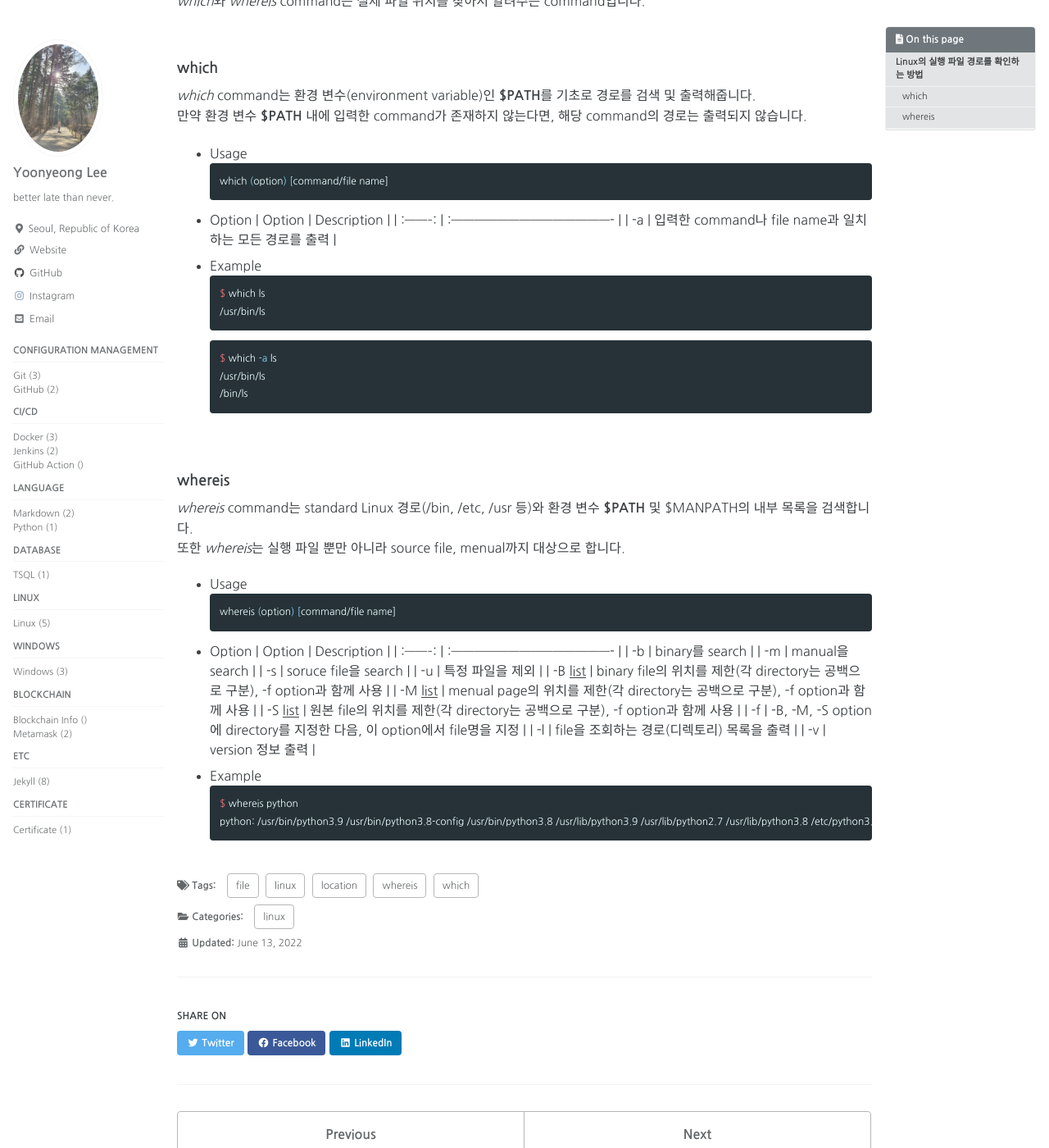
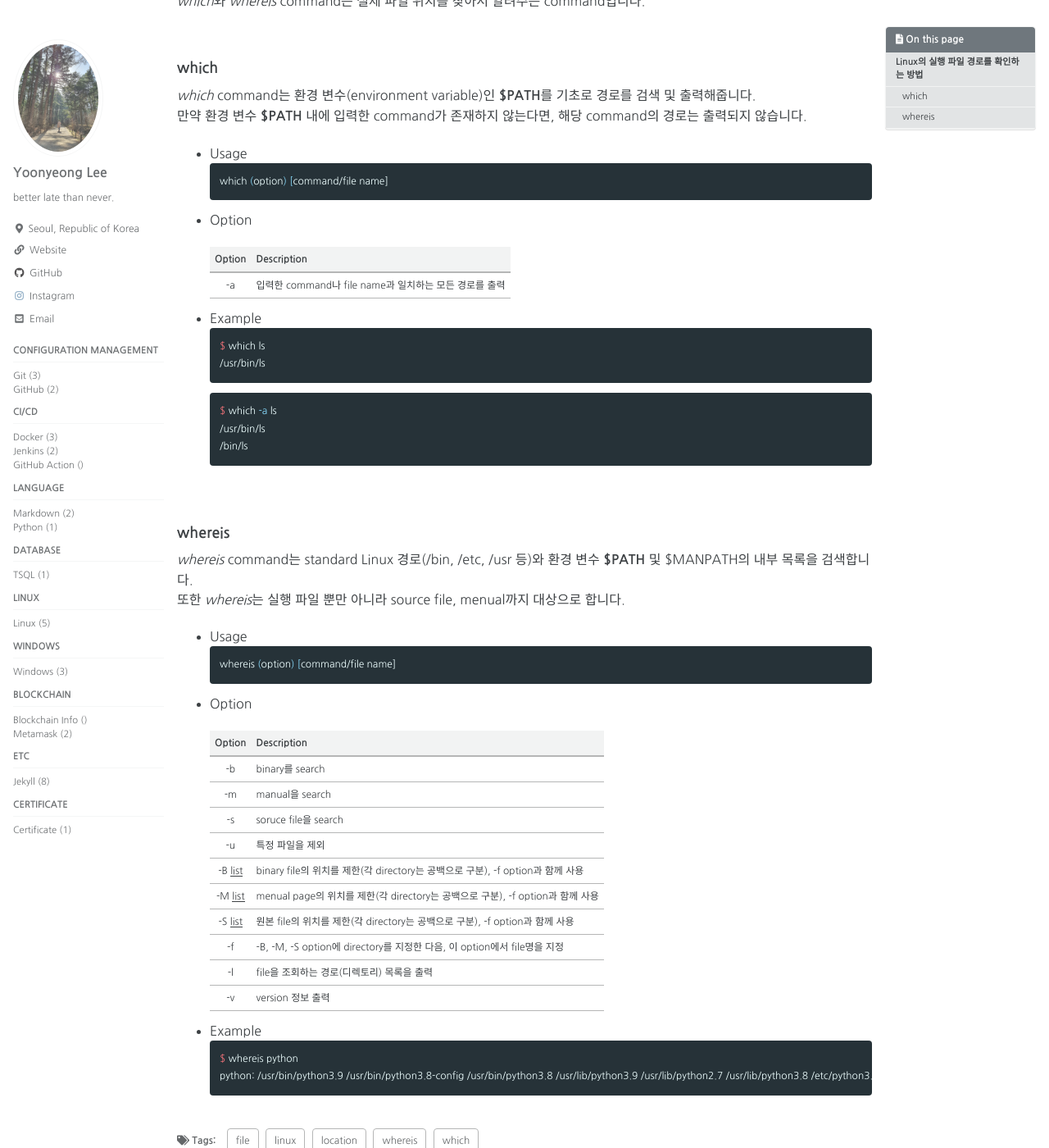
Before and after one commit to ynlee1/ynlee1.github.io, a Jekyll site: the page built from _posts/2022-06-07-find-linux-excute-file.md, in a window 1280 px wide and 1400 px high, scrolled down 314 px. Shown: the whole window at 82% size. Built offline with Jekyll 4.4.1, drawn with Linux system fonts in a browser that asks for light colours; cached includes are drawn as plain includes; comment, search, counter and statistics services are not loaded; part of the change alters nothing that is shown.

````diff
--- a/_posts/2022-06-07-find-linux-excute-file.md
+++ b/_posts/2022-06-07-find-linux-excute-file.md
@@ -2,7 +2,7 @@
 published: true
 title: "[Linux] 실행 파일 경로를 확인하는 방법(which/whereis)"
 date: 2022-06-07
-last_modified_at: 2022-06-13T09:20:00
+last_modified_at: 2022-06-13T10:48:00
 toc: true
 toc_sticky: true
 categories:
@@ -29,9 +29,11 @@ Linux에서 python을 실행할 때 우리는 당연하게도 <i>python</i>이
   which (option) [command/file name]
   ```
 - Option
+
   | Option | Description |
   | :--------: | :------------------------------------------- |
   | -a | 입력한 command나 file name과 일치하는 모든 경로를 출력 |
+
 - Example
   ```sh
   $ which ls
@@ -54,6 +56,7 @@ Linux에서 python을 실행할 때 우리는 당연하게도 <i>python</i>이
   whereis (option) [command/file name]
   ```
 - Option
+
   | Option | Description |
   | :--------: | :------------------------------------------- |
   | -b | binary를 search |
@@ -66,6 +69,7 @@ Linux에서 python을 실행할 때 우리는 당연하게도 <i>python</i>이
   | -f | -B, -M, -S option에 directory를 지정한 다음, 이 option에서 file명을 지정 |
   | -l | file을 조회하는 경로(디렉토리) 목록을 출력 |
   | -v | version 정보 출력 |
+
 - Example
   ```sh
   $ whereis python
````
